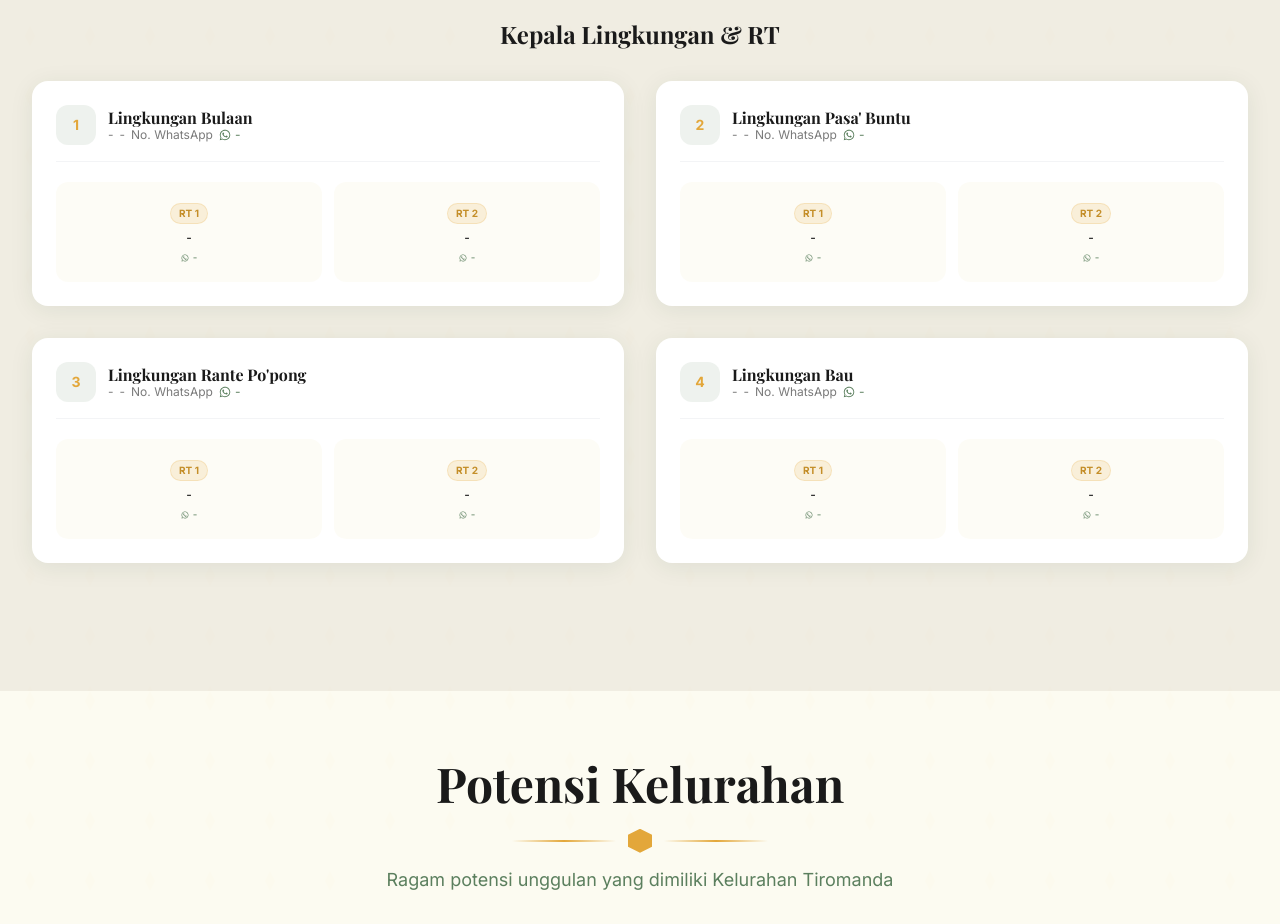
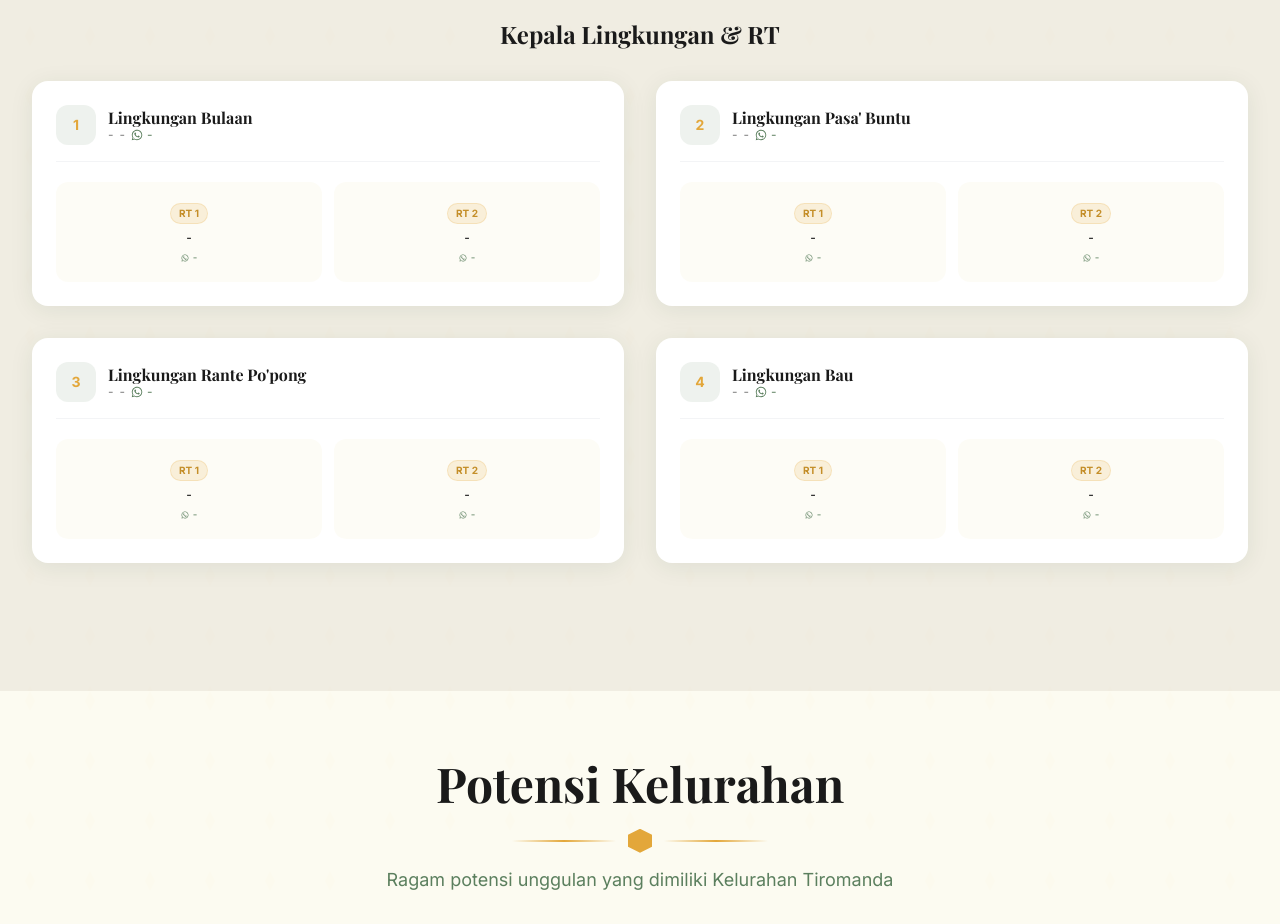
Before and after one commit to OceanzO/kel-tiromanda, a Next.js app: page / in a window 1280 px wide. Shown: the part 3020-3944 px from the top of the page. Built offline with nearby package versions, Linux system fonts and the light colour scheme; a web font is replaced by a local one.

Commit message:
Remove WhatsApp text from neighborhood heads

```diff
--- a/src/components/sections/GovernmentSection.tsx
+++ b/src/components/sections/GovernmentSection.tsx
@@ -148,7 +148,6 @@ export default function GovernmentSection() {
                     <div className="flex flex-wrap items-center gap-1.5 text-xs text-foreground-muted">
                       <span>{neighborhood.head.name}</span>
                       <span>-</span>
-                      <span>No. WhatsApp</span>
                       <a
                         href={neighborhood.head.phone !== '-' ? `https://wa.me/${neighborhood.head.phone.replace(/[^0-9]/g, '')}` : '#'}
                         target={neighborhood.head.phone !== '-' ? '_blank' : undefined}
```
